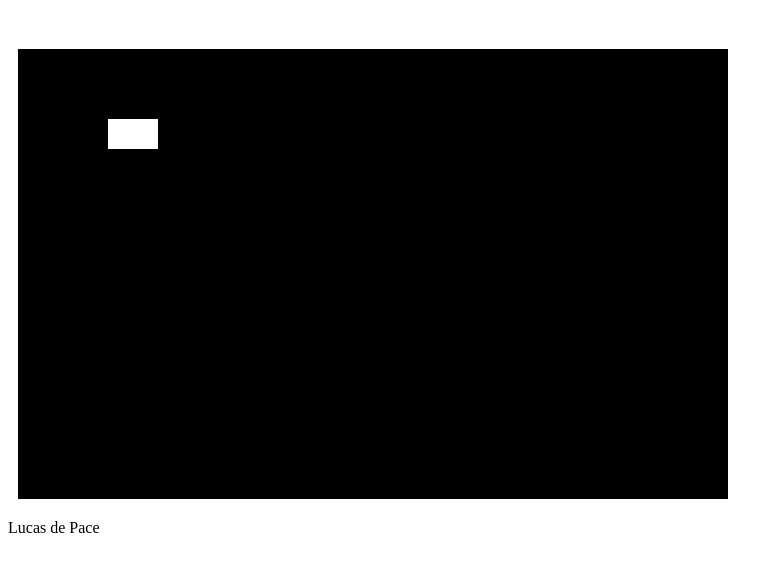
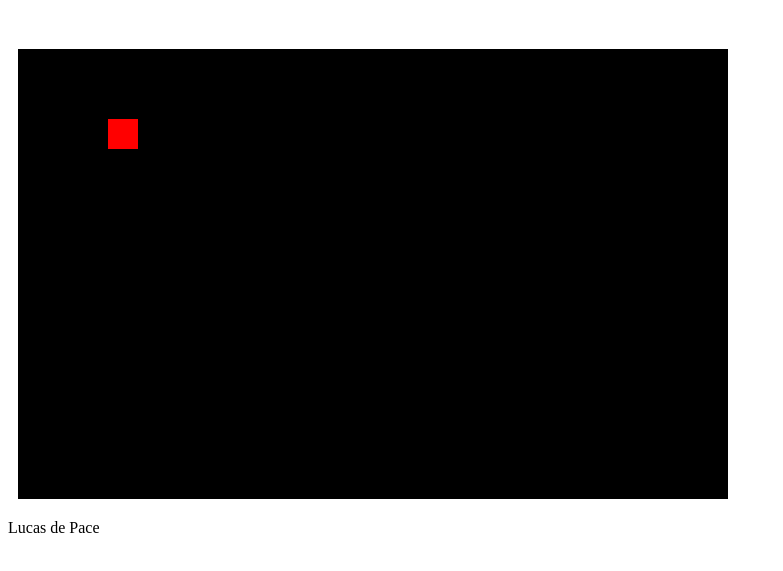
Before and after one commit to ufjf-dcc104/dcc138-2020-3ere-atv1-lucas-pace, a plain HTML site: page index.html in a window 1280 px wide. Shown: the part 61-632 px from the top of the page, without its empty margins (0-783 px from the left). Drawn offline with Linux system fonts and the light colour scheme.

Commit message:
novo objeto + controlador para seguir o objeto antigo

```diff
--- a/index.html
+++ b/index.html
@@ -20,9 +20,19 @@
         let vx = 0;
         let vy = 0;
         let y = 100;
-        let t;
         let ax = 0;
         let ay = 0;
+
+        let ex = 100;
+        let evx = 0;
+        let evy = 0;
+        let ey = 100;
+        let eax = 0;
+        let eay = 0;
+
+
+        let t;
+
         let t0;
         let dt;
         let K = 1000;
@@ -31,18 +41,43 @@
         canvas.height = 480;
         requestAnimationFrame(desenha)
         function desenha(t) {
+
+
+            //variacao t dt
             t0 = t0 ?? t
             dt = (t - t0) / 1000
+
+            //fundo
             ctx.fillStyle = "black";
             ctx.fillRect(10, 30, canvas.width, canvas.height)
+
+            //controladores
+            eay = 0.5 * (y - ey) - 0.2 * evx;
+            eax = 0.5 * (x - ex) - 0.2 * evy;
+
+            //dinamica estados
             vx = vx + ax * dt;
             vy = vy + ay * dt;
 
             x = x + vx * dt;
             y = y + vy * dt;
 
+            evx = evx + eax * dt;
+            evy = evy + eay * dt;
+
+            ex = ex + evx * dt;
+            ey = ey + evy * dt;
+
+
+            //objetos
             ctx.fillStyle = "white";
-            ctx.fillRect(x, y, 50, 30)
+            ctx.fillRect(x, y, 30, 30)
+
+            ctx.fillStyle = "red";
+            ctx.fillRect(ex, ey, 30, 30)
+
+
+
             requestAnimationFrame(desenha)
             t0 = t;
         }
```
